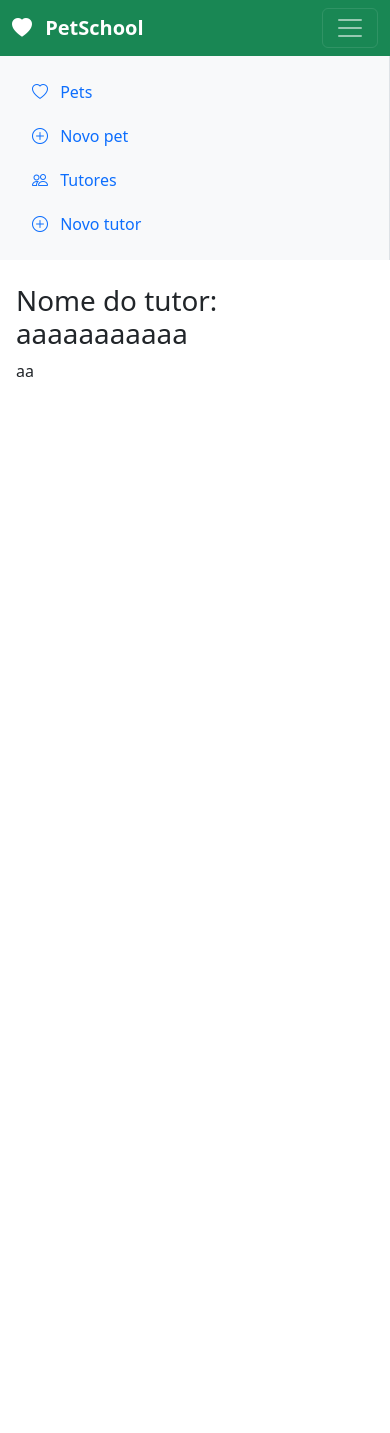
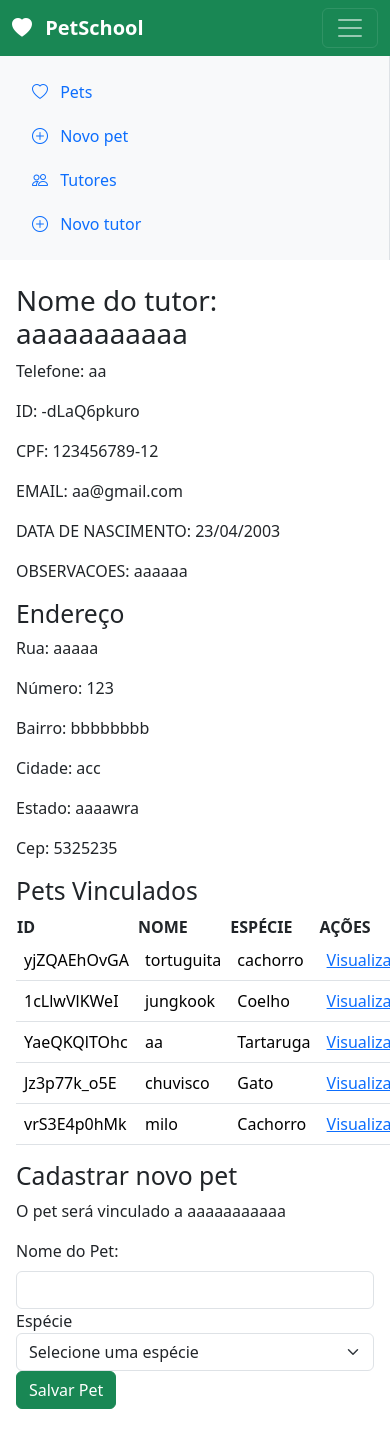
Before and after one commit to maysazvn/hotel-petsilvania, a Vue app: page /tutores/-dLaQ6pkuro in a window 390 px wide. Before the commit the page ends 844 px from the top, so only its background shows below. Built offline with nearby package versions, Linux system fonts and the light colour scheme; data requests are answered from the project's data file.

Commit message:
feat: aula 20/10

```diff
--- a/db.json
+++ b/db.json
@@ -3,22 +3,87 @@
     {
       "id": "1",
       "nome": "Ana",
-      "telefone": "47999990000"
+      "telefone": "47999990000",
+      "cpf": "123456789-12",
+      "email": "ana@gmail.com",
+      "data": "11/05/2001",
+      "observacoes": "oi, sou a ana e gosto muito de cachorros",
+      "endereco": {
+    "rua": "aaaaa",
+    "numero": "123",
+    "bairro": "bbbbbbbb",
+    "cidade": "acc",
+    "estado": "aaaawra",
+    "cep": "5325235"
+  }
     },
     {
       "nome": "oiii",
       "telefone": 123445566,
-      "id": "FPmngIJVOFI"
+      "id": "FPmngIJVOFI",
+      "cpf": "123456789-12",
+      "email": "oiii@gmail.com",
+      "data": "18/09/1999",
+      "observacoes": "oiii",
+      "endereco": {
+    "rua": "aaaaa",
+    "numero": "123",
+    "bairro": "cracolandia",
+    "cidade": "acc",
+    "estado": "aaaawra",
+    "cep": "5325235"
+  }
     },
     {
       "nome": "aaaaaaaaaaa",
       "telefone": "aa",
-      "id": "-dLaQ6pkuro"
+      "id": "-dLaQ6pkuro",
+      "cpf": "123456789-12",
+      "email": "aa@gmail.com",
+      "data": "23/04/2003",
+      "observacoes": "aaaaaa",
+      "endereco": {
+    "rua": "aaaaa",
+    "numero": "123",
+    "bairro": "bbbbbbbb",
+    "cidade": "acc",
+    "estado": "aaaawra",
+    "cep": "5325235"
+  }
     },
     {
       "nome": "kika",
       "telefone": "5235325",
-      "id": "R6M1rIDsW8E"
+      "id": "R6M1rIDsW8E",
+      "cpf": "123456789-12",
+      "email": "kika@gmail.com",
+      "data": "17/07/2008",
+      "observacoes": "gosto muito de loirinhos",
+      "endereco": {
+    "rua": "rua das florzinhas",
+    "numero": "1309",
+    "bairro": "boa vista",
+    "cidade": "joinville",
+    "estado": "santa catarina",
+    "cep": "5325235"
+  }
+    },
+    {
+      "nome": "maysa",
+      "telefone": "13324412515",
+      "id": "eTuwlWHS-04",
+      "cpf": "123456789-12",
+      "email": "maysa@gmail.com",
+      "data": "29/01/2010",
+      "observacoes": "gosto muito de professoras de danca",
+      "endereco": {
+    "rua": "antovalrodasi",
+    "numero": "145",
+    "bairro": "joão costa",
+    "cidade": "joinville",
+    "estado": "santa catarina",
+    "cep": "5325235"
+  }
     }
   ],
   "pets": [
@@ -35,10 +100,22 @@
       "id": "1cLlwVlKWeI"
     },
     {
-      "nome": "aaaaaaa",
+      "nome": "aa",
+      "especie": "Tartaruga",
+      "tutorId": "1",
+      "id": "YaeQKQlTOhc"
+    },
+    {
+      "nome": "chuvisco",
       "especie": "Gato",
-      "tutorId": "1",
-      "id": "ae5izpFIJlY"
+      "tutorId": "eTuwlWHS-04",
+      "id": "Jz3p77k_o5E"
+    },
+    {
+      "nome": "milo",
+      "especie": "Cachorro",
+      "tutorId": "eTuwlWHS-04",
+      "id": "vrS3E4p0hMk"
     }
   ],
   "$schema": "./node_modules/json-server/schema.json"
--- a/src/views/tutores/AddTutoresView.vue
+++ b/src/views/tutores/AddTutoresView.vue
@@ -9,7 +9,19 @@ const tutores = ref([]);
 
 const novoTutor = ref({
   nome: '',
-  telefone: ''
+  cpf: '',
+  telefone: '',
+  email: '',
+  data: '',
+  observacoes: '',
+  endereco: {
+    rua: '',
+    numero: '',
+    bairro: '',
+    cidade: '',
+    estado: '',
+    cep: '',
+  },
 })
 
 async function carregarTutores() {
@@ -53,20 +65,44 @@ onMounted(carregarTutores);
 
     <form @submit.prevent="salvarTutor" class="row">
 
+      <!-- nome -->
       <div class="col-md-6">
         <label for="nome" class="form-label">
           Nome do tutor:
         </label>
-        <input type="text" class="form-control" id="nome" v-model="novoTutor.nome" required>
+        <input type="text" placeholder="João" class="form-control" id="nome" v-model="novoTutor.nome" required>
+      </div>
+
+      <!-- telefone -->
+      <div class="col-md-6">
+        <label for="nome" class="form-label">
+          Telefone do tutor:
+        </label>
+        <input type="tel" maxlength="15" placeholder="(11) 99999-9999" class="form-control" id="nome" v-model="novoTutor.telefone" required>
       </div>
 
       <div class="col-md-6">
         <label for="nome" class="form-label">
-          Telefone do tutor:
+          CPF do tutor:
         </label>
-        <input type="tel" class="form-control" id="nome" v-model="novoTutor.telefone" required>
+        <input type="text" maxlength="14" placeholder="000.000.000-00" class="form-control" id="nome" v-model="novoTutor.cpf" required>
       </div>
 
+       <div class="col-md-6">
+        <label for="nome" class="form-label">
+          E-mail do tutor:
+        </label>
+        <input type="email" placeholder="email@gmail.com" class="form-control" id="nome" v-model="novoTutor.email" required>
+      </div>
+
+      <div class="col-md-6">
+        <label for="nome" class="form-label">
+          Data de nascimento do tutor:
+        </label>
+        <input type="date" class="form-control" id="nome" v-model="novoTutor.data" required>
+      </div>
+
+      <!-- final -->
       <div class="col-12 d-flats gap-2">
         <button class="btn btn-success" type="submit">Salvar tutor</button>
       </div>
--- a/src/views/tutores/TutoresDetailsView.vue
+++ b/src/views/tutores/TutoresDetailsView.vue
@@ -1,10 +1,13 @@
 <script setup>
 import { onMounted, ref } from 'vue';
 import { useRoute } from 'vue-router';
+import router from '@/router';
 
 const route = useRoute();
 const API_URL = 'http://localhost:3000';
 const tutor = ref(null);
+const petsVinculados = ref([]);
+const idTutor = route.params.id;
 
 async function carregar() {
   const idTutor = route.params.id;
@@ -14,6 +17,27 @@ async function carregar() {
   tutor.value = await respostaTutor.json();
   console.log('tutor', tutor.value);
 
+  const respostaPets = await fetch(`${API_URL}/pets`);
+  petsVinculados.value = await respostaPets.json();
+  console.log('PETS VINCULADOS -', petsVinculados.value);
+}
+
+const novoPet = ref({
+  nome: '',
+  especie: '',
+  tutorId: idTutor
+})
+
+async function salvarPet() {
+await fetch(`${API_URL}/pets`, {
+  method: 'POST',
+  headers: {
+    'Content-Type': 'application/json',
+  },
+  body: JSON.stringify(novoPet.value)
+});
+
+router.push('/tutores/:id');
 }
 
 onMounted(carregar);
@@ -25,7 +49,106 @@ onMounted(carregar);
   </section>
 
   <section v-else>
-    <h1>Nome do tutor: {{ tutor.nome }}</h1>
-    <p> {{ tutor.telefone }}</p>
+    <div>
+      <h1>Nome do tutor: {{ tutor.nome }}</h1>
+    <p>Telefone: {{ tutor.telefone }}</p>
+    <p>ID: {{ tutor.id }}</p>
+                <p>CPF: {{ tutor.cpf }}</p>
+            <p> EMAIL: {{ tutor.email }}</p>
+            <p> DATA DE NASCIMENTO: {{ tutor.data }}</p>
+            <p>OBSERVACOES: {{ tutor.observacoes }}</p>
+    </div>
+
+    <div>
+      <h2>Endereço</h2>
+
+      <p>Rua: {{ tutor.endereco.rua }}</p>
+      <p>Número: {{ tutor.endereco.numero }}</p>
+      <p>Bairro: {{ tutor.endereco.bairro }}</p>
+      <p>Cidade: {{ tutor.endereco.cidade }}</p>
+      <p>Estado: {{ tutor.endereco.estado }}</p>
+      <p>Cep: {{ tutor.endereco.cep }}</p>
+    </div>
+
+
+
+    <div class="pet-vinculados">
+      <h2>Pets Vinculados</h2>
+      <table class="table table-stripped table-hover">
+        <thead>
+          <th>ID</th>
+          <th>NOME</th>
+          <th>ESPÉCIE</th>
+          <th>AÇÕES</th>
+        </thead>
+        <tbody>
+          <tr
+            v-for="pet in petsVinculados"
+            :key="pet.id"
+          >
+            <td>{{ pet.id }}</td>
+            <td>{{ pet.nome }}</td>
+            <td>{{ pet.especie }}</td>
+            <td>
+              <RouterLink :to="`/pet/${pet.id}`"> Visualizar </RouterLink>
+            </td>
+          </tr>
+        </tbody>
+      </table>
+    </div>
+
+    <div class="formulario">
+      <h2>Cadastrar novo pet</h2>
+      <p>O pet será vinculado a {{ tutor.nome }}</p>
+      <form
+        @submit.prevent="salvarPet"
+        class="row"
+      >
+        <!-- nome do pet -->
+        <div class="col-md-6">
+          <label
+            for="nome"
+            class="form-label"
+          >
+            Nome do Pet:
+          </label>
+          <input
+            type="text"
+            class="form-control"
+            id="nome"
+            v-model="novoPet.nome"
+            required
+          />
+        </div>
+
+        <!-- especie -->
+
+        <div class="col-md-6">
+          <label for="especie">Espécie</label>
+          <select
+            name="especie"
+            id="especie"
+            class="form-select"
+            required
+            v-model="novoPet.especie"
+          >
+            <option
+              value=""
+              disabled
+            >
+              Selecione uma espécie
+            </option>
+            <option value="Cachorro">Cachorro</option>
+            <option value="Gato">Gato</option>
+            <option value="Coelho">Coelho</option>
+            <option value="Tartaruga">Tartaruga</option>
+          </select>
+        </div>
+
+        <div class="col-12 d-flats gap-2">
+        <button class="btn btn-success" type="submit">Salvar Pet</button>
+      </div>
+      </form>
+    </div>
   </section>
 </template>
```
